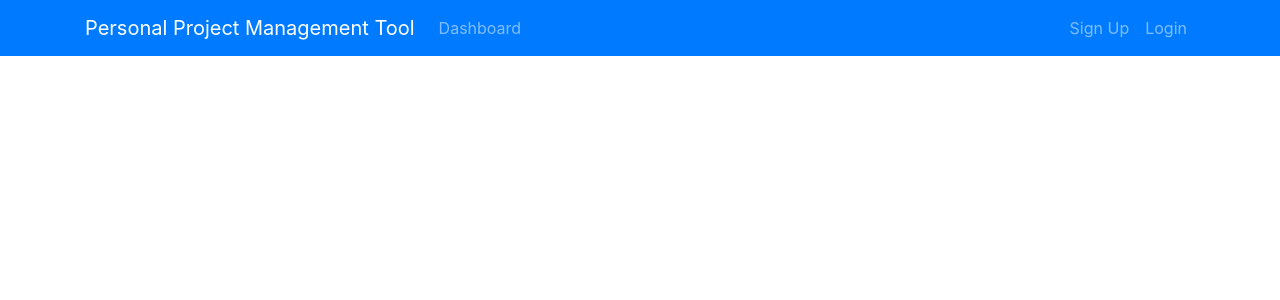
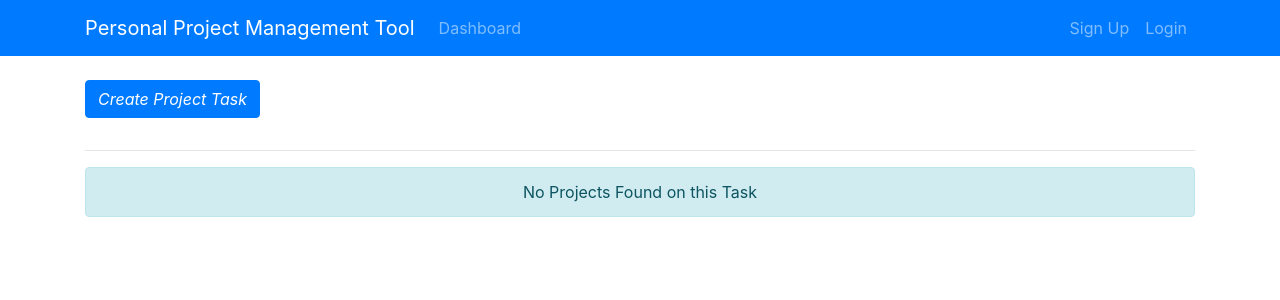
Before and after one commit to AMARNAATH-M/PPMTools, a React (Create React App) app in the folder ppmtool-react-client/: page /addProjectTask/projectBoard/1 in a window 1280 px wide. Shown: the top 300 px of the page. Built offline with nearby package versions, Linux system fonts and the light colour scheme; no server answers; the HTML template or start-up script is replaced by a standard one.

Commit message:
Project Object

```diff
--- a/ppmtool-react-client/src/App.js
+++ b/ppmtool-react-client/src/App.js
@@ -24,6 +24,11 @@ function App() {
           <Route exact path="/updateProject/:id" component={UpdateProject} />
           <Route exact path="/projectBoard/:id" component={ProjectBoard} />
           <Route exact path="/addProjectTask/:id" component={AddProjectTask} />
+          <Route
+            exact
+            path="/addProjectTask/projectBoard/:id"
+            component={ProjectBoard}
+          />
         </div>
       </Router>
     </Provider>
--- a/ppmtool-react-client/src/actions/backlogAction.js
+++ b/ppmtool-react-client/src/actions/backlogAction.js
@@ -30,5 +30,10 @@ export const getBacklog = (backlog_id) => async (dispatch) => {
       type: GET_BACKLOG,
       payload: res.data,
     });
-  } catch (err) {}
+  } catch (err) {
+    dispatch({
+      type: GET_ERRORS,
+      payload: err.response.data,
+    });
+  }
 };
--- a/ppmtool-react-client/src/components/ProjectBoard/ProjectBoard.js
+++ b/ppmtool-react-client/src/components/ProjectBoard/ProjectBoard.js
@@ -6,14 +6,50 @@ import PropTypes from "prop-types";
 import { getBacklog } from "../../actions/backlogAction";
 
 class ProjectBoard extends Component {
+  constructor() {
+    super();
+    this.state = {
+      errors: {},
+    };
+  }
+
   componentDidMount() {
     const { id } = this.props.match.params;
     this.props.getBacklog(id);
+  }
+  componentWillReceiveProps(nextProps) {
+    if (nextProps.errors) {
+      this.setState({ errors: nextProps.errors });
+    }
   }
 
   render() {
     const { id } = this.props.match.params;
     const { project_tasks } = this.props.backlog;
+    const { errors } = this.state;
+
+    let BoardContent;
+
+    const boardAlgorithm = (errors, project_tasks) => {
+      if (project_tasks.length < 1) {
+        if (errors.projectNotFound) {
+          return (
+            <div className="alert alert-danger text-center" role="alert">
+              {errors.projectNotFound}
+            </div>
+          );
+        } else {
+          return (
+            <div className="alert alert-info text-center" role="alert">
+              No Projects Found on this Task
+            </div>
+          );
+        }
+      } else {
+        return <Backlog project_tasks_prop={project_tasks}></Backlog>;
+      }
+    };
+    BoardContent = boardAlgorithm(errors, project_tasks);
     return (
       <div className="container">
         <Link to={`/addProjectTask/${id}`} className="btn btn-primary mb-3">
@@ -21,7 +57,7 @@ class ProjectBoard extends Component {
         </Link>
         <br />
         <hr />
-        <Backlog project_tasks_prop={project_tasks}></Backlog>
+        {BoardContent}
       </div>
     );
   }
@@ -30,10 +66,12 @@ class ProjectBoard extends Component {
 ProjectBoard.propTypes = {
   backlog: PropTypes.object.isRequired,
   getBacklog: PropTypes.func.isRequired,
+  errors: PropTypes.object.isRequired,
 };
 
 const mapStateToProps = (state) => ({
   backlog: state.backlog,
+  errors: state.errors,
 });
 
 export default connect(mapStateToProps, { getBacklog })(ProjectBoard);
```
